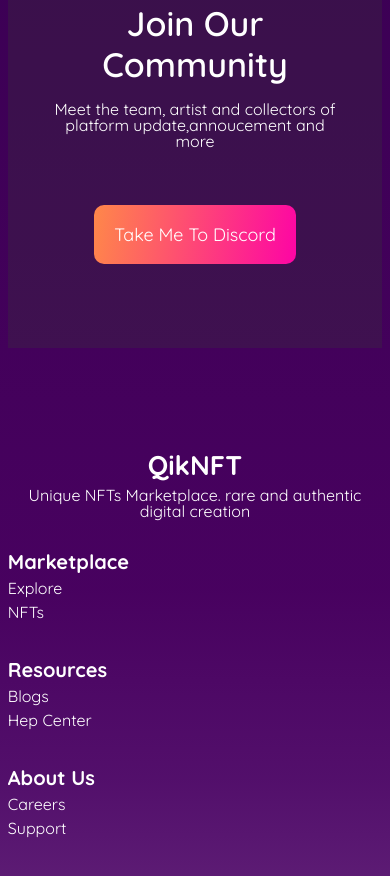
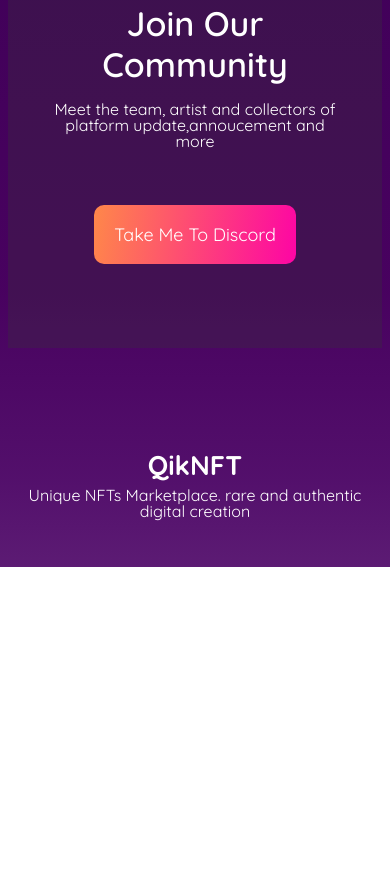
Before and after one commit to sahibhuseynov/NFT-Marketplace, a plain HTML site: page index.html in a window 390 px wide. Shown: the part 8666-9542 px from the top of the page. After the commit the page ends 9233 px from the top, so only its background shows below. Drawn offline with Linux system fonts and the light colour scheme.

Commit message:
menu error

```diff
--- a/style.css
+++ b/style.css
@@ -588,11 +588,10 @@
     }
     .hamburger-menu-wrapper{
         display: none;
-
         position: absolute;
         inset: 0;
         left: 100%;
-        transition: all 250ms cubic-bezier(0.25, 0.46, 0.45, 0.94) 0s;
+
     }
    .open{
     display: flex;
@@ -620,7 +619,7 @@
         backdrop-filter: blur(2px);
     }
     footer .right{
-        flex-direction: column;
+        display: none;
     }
 
    }
```
